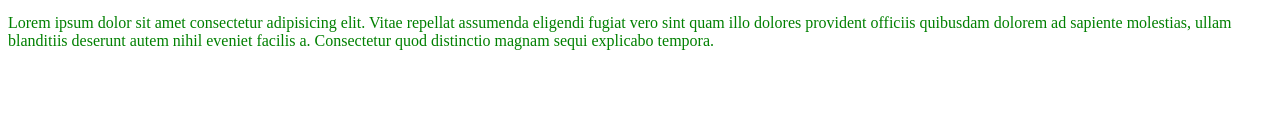
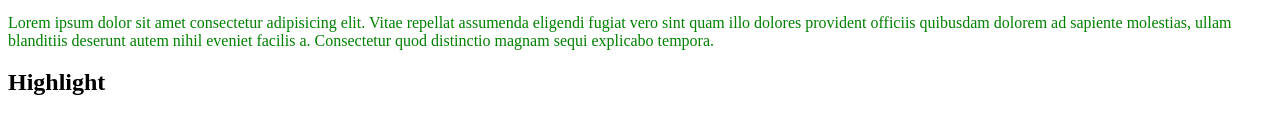
Before and after one commit to MdNiloy101/my-second-repo, a plain HTML site: page index.html in a window 1280 px wide. Shown: the part 188-322 px from the top of the page. Drawn offline with Linux system fonts and the light colour scheme.

Commit message:
add h tag

```diff
--- a/index.html
+++ b/index.html
@@ -15,6 +15,7 @@
 
     <div>
         <p>Lorem ipsum dolor sit amet consectetur adipisicing elit. Vitae repellat assumenda eligendi fugiat vero sint quam illo dolores provident officiis quibusdam dolorem ad sapiente molestias, ullam blanditiis deserunt autem nihil eveniet facilis a. Consectetur quod distinctio magnam sequi explicabo tempora.</p>
+        <h2>Highlight</h2>
     </div>
 </body>
 </html>
```
